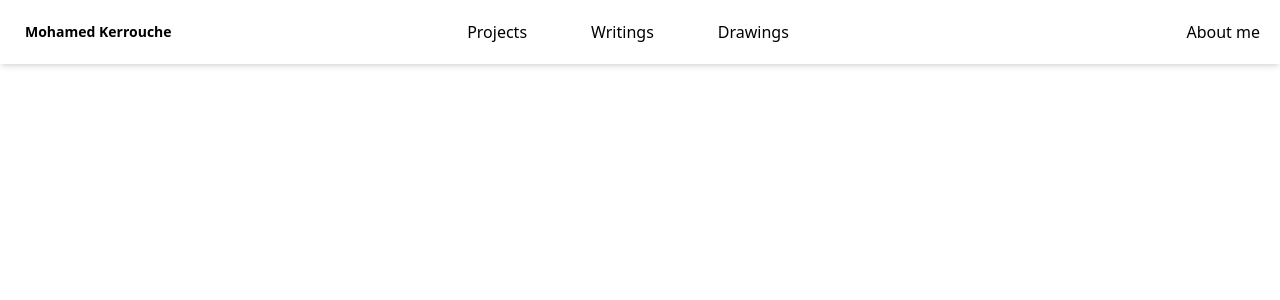
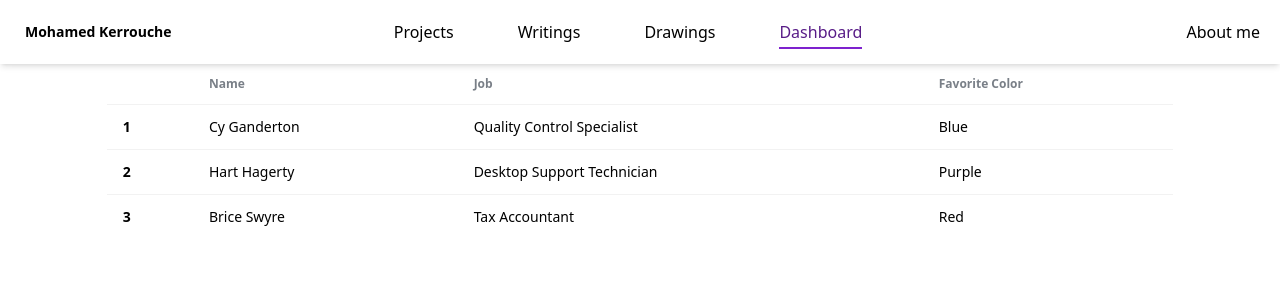
Before and after one commit to Fiujy/Portfolio_react, a React (Vite) app: page /dashboard in a window 1280 px wide. Shown: the top 300 px of the page. Built offline with nearby package versions, Linux system fonts and the light colour scheme.

Commit message:
feat: amélioration projects page + début impélmentation dashboard pour facililer la gestion des projets

```diff
--- a/src/App.tsx
+++ b/src/App.tsx
@@ -3,6 +3,9 @@ import './App.css'
 import Navbar from '@/components/Navbar'
 import Home from '@/containers/Home'
 import Projects from '@/containers/Projects'
+import Writings from './containers/Writings'
+import Drawings from './containers/Drawings'
+import Dashboard from './containers/Dashboard'
 
 function App() {
 
@@ -14,9 +17,10 @@ function App() {
           <Routes>
             <Route path="/" element={<Home />} />
             <Route path="/projects" element={<Projects />} />
-            {/* <Route path="/writings" element={<Writings />} />
+            <Route path="/writings" element={<Writings />} />
           <Route path="/drawings" element={<Drawings />} />
-          <Route path="/about" element={<About />} /> */}
+          <Route path="/dashboard" element={<Dashboard />} />
+          {/* <Route path="/about" element={<About />} /> */}
           </Routes>
         </div>
       </div>
--- a/src/components/Card.tsx
+++ b/src/components/Card.tsx
@@ -1,6 +1,7 @@
 import { IProject } from "@/interfaces/IProjects"
 
 import picture from "@/assets/images/Solaris.webp"
+import picture2 from "@/assets/images/Nonsurtaxe.webp"
 
 interface Props {
     className?: string,
@@ -10,16 +11,23 @@ interface Props {
 
 const Card = ({ className = "", project, onClick }: Props) => {
     return (
-        <div className={`card card-compact w-full shadow-xl rounded-2xl hover:scale-101 hover:shadow-2xl cursor-pointer ${className}`} onClick={onClick}>
+        <div className={`card card-compact w-full text-white shadow-lg shadow-primary/30 rounded-xl hover:scale-101 hover:shadow-xl hover:shadow-primary/30 cursor-pointer border border-primary ${className}`} onClick={onClick}>
             <div className="h-3/4">
                 <figure className="size-full">
-                    <img className="object-cover h-full w-auto max-w-full max-h-full"
-                        // src={`@/assets/${project.imageName}.png`}
-                        src={picture}
-                        alt={project.title} />
+                    {project.title == "Sol@ris" || project.title == "Solaris" ?
+                        <img className="object-cover h-auto w-full max-w-full max-h-full"
+                            // src={`@/assets/${project.imageName}.png`}
+                            src={picture}
+                            alt={project.title} /> :
+                        <img className="object-cover h-full w-auto max-w-full max-h-full"
+                            // src={`@/assets/${project.imageName}.png`}
+                            src={picture2}
+                            alt={project.title} />
+
+                    }
                 </figure>
             </div>
-            <div className="card-body rounded-2xl bg-white h-1/4">
+            <div className="card-body rounded-2xl bg-primary/100 rounded-t-none h-1/4">
                 <h2 className="card-title">{project.title} </h2>
                 <div className="card-actions">
                     <button className="text-primary hover:text-accent hover:underline" onClick={(e: React.MouseEvent<HTMLButtonElement>) => {
--- a/src/components/Modal.tsx
+++ b/src/components/Modal.tsx
@@ -21,7 +21,7 @@ const Modal = ({ project, onClose }: Props) => {
             {/* Overlay pour cliquer en dehors de la modal et la fermer */}
             <div className="fixed inset-0 bg-black bg-opacity-50 flex justify-center items-center" onClick={onClose}>
                 {/* Modal */}
-                <div className="modal-box relative bg-white p-6 rounded-lg max-w-xl  overflow-hidden" onClick={(e) => e.stopPropagation()}>
+                <div className="modal-box relative bg-white p-6 rounded-lg max-w-xl overflow-hidden" onClick={(e) => e.stopPropagation()}>
                     <h4 className="text-xl mb-4">{project.title}</h4>
 
                     {/* Contenu avec gestion de l'overflow */}
--- a/src/components/Navbar.tsx
+++ b/src/components/Navbar.tsx
@@ -19,6 +19,9 @@ export default function Navbar() {
                     <li>
                         <a href="/drawings" className={`hover:text-primary ${location.pathname === '/drawings' ? 'border-b-2 border-primary hover:text-black pb-1' : ''}`}>Drawings</a>
                     </li>
+                    <li>
+                        <a href="/dashboard" className={`hover:text-primary text-accent ${location.pathname === '/dashboard' ? 'border-b-2 border-primary hover:text-black pb-1' : ''}`}>Dashboard</a>
+                    </li>
                 </ul>
             </div>
             <div className="navbar-end mx-3">
--- /dev/null
+++ b/src/components/Table.tsx
@@ -0,0 +1,42 @@
+import React from 'react'
+
+export const Table = () => {
+    return (
+        <div className="overflow-x-auto">
+            <table className="table">
+                {/* head */}
+                <thead>
+                    <tr>
+                        <th></th>
+                        <th>Name</th>
+                        <th>Job</th>
+                        <th>Favorite Color</th>
+                    </tr>
+                </thead>
+                <tbody>
+                    {/* row 1 */}
+                    <tr>
+                        <th>1</th>
+                        <td>Cy Ganderton</td>
+                        <td>Quality Control Specialist</td>
+                        <td>Blue</td>
+                    </tr>
+                    {/* row 2 */}
+                    <tr>
+                        <th>2</th>
+                        <td>Hart Hagerty</td>
+                        <td>Desktop Support Technician</td>
+                        <td>Purple</td>
+                    </tr>
+                    {/* row 3 */}
+                    <tr>
+                        <th>3</th>
+                        <td>Brice Swyre</td>
+                        <td>Tax Accountant</td>
+                        <td>Red</td>
+                    </tr>
+                </tbody>
+            </table>
+        </div>
+    )
+}
--- /dev/null
+++ b/src/containers/Dashboard.tsx
@@ -0,0 +1,13 @@
+import { Table } from '@/components/Table'
+
+const Dashboard = () => {
+  return (
+    <>
+      <div className='w-10/12 mx-auto'>
+        <Table/>
+      </div>
+    </>
+  )
+}
+
+export default Dashboard
--- /dev/null
+++ b/src/containers/Drawings.tsx
@@ -0,0 +1,9 @@
+import React from 'react'
+
+const Drawings = () => {
+  return (
+    <div>Drawings</div>
+  )
+}
+
+export default Drawings
--- a/src/containers/Projects.tsx
+++ b/src/containers/Projects.tsx
@@ -22,7 +22,7 @@ export default function Projects() {
     <>
       <div className="flex flex-col min-h-full bg-white pb-16">
         <h1 className="text-2xl text-center font-bold text-neutral mt-10">Explore my latest projects in web and app development!</h1>
-        <div className="flex flex-row  gap-5 mt-10 mb-10 w-[20%] mx-auto">
+        <div className="flex flex-row gap-5 mt-10 mb-10 w-[20%] mx-auto">
           <button className="btn btn-primary w-1/3" onClick={() => fetchProjects()}>All</button>
           <button className="btn btn-primary w-1/3" onClick={() => fetchProjects('web')}>Websites</button>
           <button className="btn btn-primary w-1/3" onClick={() => fetchProjects('app')}>Apps</button>
--- /dev/null
+++ b/src/containers/Writings.tsx
@@ -0,0 +1,9 @@
+import React from 'react'
+
+const Writings = () => {
+  return (
+    <div>Writings</div>
+  )
+}
+
+export default Writings
```
Also changed, not shown: src/assets/images/Nonsurtaxe.webp (added).
